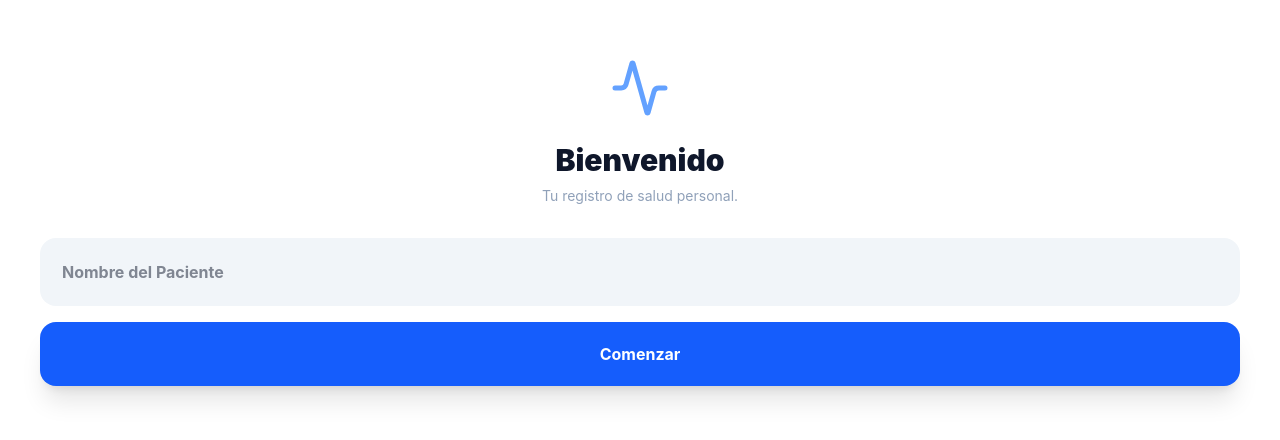
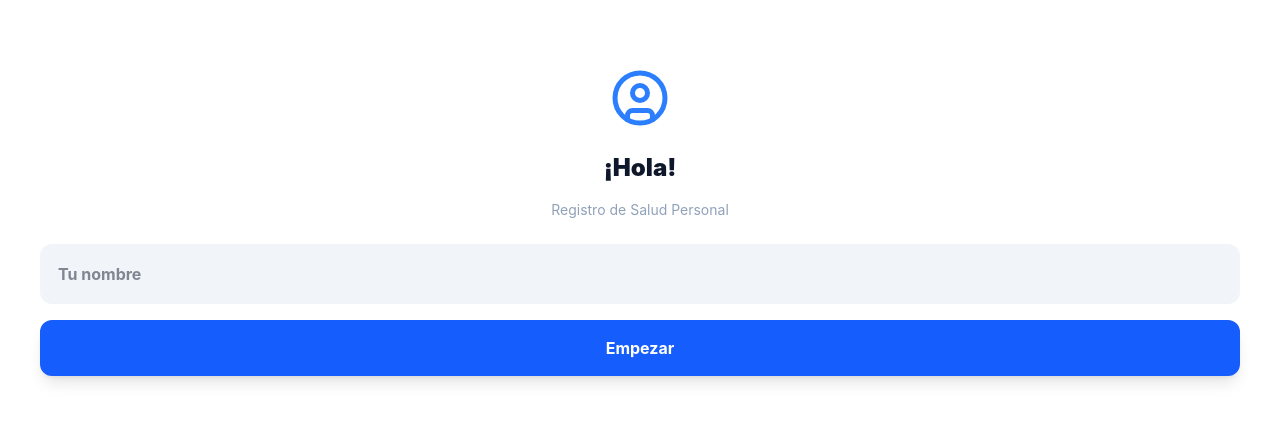
Before and after one commit to FrancoVargas2025/mi-botiquin, a React (Vite) app: page / in a window 1280 px wide. Shown: the part 178-618 px from the top of the page. Built offline with nearby package versions, Linux system fonts and the light colour scheme.

Commit message:
Update App.jsx

```diff
--- a/src/App.jsx
+++ b/src/App.jsx
@@ -24,7 +24,7 @@ export default function MedTracker() {
   const [tempPatientName, setTempPatientName] = useState(patientName);
 
   const [meds, setMeds] = useState(() => {
-    const saved = localStorage.getItem('botiquin-v16-full');
+    const saved = localStorage.getItem('botiquin-v17-compact');
     return saved ? JSON.parse(saved) : [];
   });
 
@@ -33,7 +33,7 @@ export default function MedTracker() {
   const [newTime, setNewTime] = useState('09:00');
 
   useEffect(() => {
-    localStorage.setItem('botiquin-v16-full', JSON.stringify(meds));
+    localStorage.setItem('botiquin-v17-compact', JSON.stringify(meds));
     localStorage.setItem('botiquin-paciente', patientName);
   }, [meds, patientName]);
 
@@ -133,38 +133,38 @@ export default function MedTracker() {
   });
 
   return (
-    <div className="min-h-screen bg-slate-50 p-4 md:p-10 font-sans text-slate-900 pb-32">
+    <div className="min-h-screen bg-slate-50 p-4 md:p-10 font-sans text-slate-900 pb-24">
       <div className="max-w-xl mx-auto">
 
         {/* PANTALLA BIENVENIDA */}
         {!patientName && (
           <div className="fixed inset-0 bg-white z-[100] p-10 flex flex-col items-center justify-center text-center">
-            <Activity size={60} className="text-blue-500 mb-6 animate-pulse" />
-            <h2 className="text-3xl font-black mb-2">Bienvenido</h2>
-            <p className="text-slate-400 mb-8 text-sm">Tu registro de salud personal.</p>
-            <input type="text" value={tempPatientName} onChange={(e) => setTempPatientName(e.target.value)} placeholder="Nombre del Paciente" className="w-full p-5 rounded-2xl bg-slate-100 mb-4 font-bold outline-none border-2 border-transparent focus:border-blue-500 transition-all" />
-            <button onClick={() => setPatientName(tempPatientName)} className="w-full bg-blue-600 text-white p-5 rounded-2xl font-bold shadow-xl">Comenzar</button>
+            <UserCircle size={60} className="text-blue-500 mb-6" />
+            <h2 className="text-2xl font-black mb-4">¡Hola!</h2>
+            <p className="text-slate-400 mb-6 text-sm">Registro de Salud Personal</p>
+            <input type="text" value={tempPatientName} onChange={(e) => setTempPatientName(e.target.value)} placeholder="Tu nombre" className="w-full p-4 rounded-xl bg-slate-100 mb-4 font-bold outline-none border-2 border-transparent focus:border-blue-500" />
+            <button onClick={() => setPatientName(tempPatientName)} className="w-full bg-blue-600 text-white p-4 rounded-xl font-bold shadow-lg">Empezar</button>
           </div>
         )}
 
-        <header className="flex justify-between items-center mb-6 bg-white p-5 rounded-[2rem] shadow-sm">
+        <header className="flex justify-between items-center mb-6 bg-white p-4 rounded-[1.5rem] shadow-sm">
           <div>
             <h1 className="text-xl font-black leading-none">Mi Botiquín</h1>
             <span className="text-[10px] text-blue-500 font-bold uppercase tracking-widest">{patientName}</span>
           </div>
           <div className="flex gap-2">
-            <button onClick={handleNotifClick} className={`p-2 rounded-xl transition-all ${notifStatus === 'granted' ? 'text-blue-500 bg-blue-50' : 'text-slate-300'}`}>
-              {notifStatus === 'granted' ? <BellRing size={22}/> : <BellOff size={22}/>}
+            <button onClick={handleNotifClick} className={`p-2 rounded-lg ${notifStatus === 'granted' ? 'text-blue-500 bg-blue-50' : 'text-slate-300'}`}>
+              {notifStatus === 'granted' ? <BellRing size={20}/> : <BellOff size={20}/>}
             </button>
-            <button onClick={exportPDF} className="bg-slate-900 text-white p-3 rounded-xl shadow-lg"><FileDown size={20}/></button>
+            <button onClick={exportPDF} className="bg-slate-900 text-white p-2 rounded-lg"><FileDown size={18}/></button>
           </div>
         </header>
 
         {/* TRACKER SEMANAL */}
-        <div className="mb-8">
-          <div className="flex items-center justify-between mb-4 bg-white p-4 rounded-2xl shadow-sm border border-slate-50">
+        <div className="mb-6">
+          <div className="flex items-center justify-between mb-4 bg-white p-3 rounded-2xl shadow-sm">
             <button onClick={() => setCurrentWeekStart(new Date(currentWeekStart.setDate(currentWeekStart.getDate() - 7)))}><ChevronLeft/></button>
-            <span className="font-bold text-xs uppercase tracking-tighter text-slate-400">
+            <span className="font-bold text-xs uppercase text-slate-400">
               {currentWeekStart.toLocaleDateString('es-ES', { month: 'long', year: 'numeric' })}
             </span>
             <button onClick={() => setCurrentWeekStart(new Date(currentWeekStart.setDate(currentWeekStart.getDate() + 7)))}><ChevronRight/></button>
@@ -172,8 +172,8 @@ export default function MedTracker() {
 
           <div className="space-y-4">
             {meds.map(med => (
-              <div key={med.id} className="bg-white rounded-[2rem] p-6 shadow-sm border border-slate-100">
-                <div className="flex justify-between items-center mb-4">
+              <div key={med.id} className="bg-white rounded-3xl p-5 shadow-sm border border-slate-50">
+                <div className="flex justify-between items-center mb-4 gap-4">
                   <div className="flex items-center gap-3">
                     <div className="bg-blue-600 p-3 rounded-xl text-white shadow-lg"><Pill size={18}/></div>
                     <div>
@@ -204,65 +204,60 @@ export default function MedTracker() {
           </div>
         </div>
 
-        {/* SECCIÓN DE EMERGENCIAS ARGENTINA */}
-        <div className="bg-red-50 rounded-[2.5rem] p-8 border border-red-100 mb-10">
-          <div className="flex items-center gap-3 mb-6">
-            <ShieldAlert className="text-red-600" size={28} />
-            <h2 className="text-xl font-black text-red-900 tracking-tight">Emergencias (Arg)</h2>
+        {/* SECCIÓN DE EMERGENCIAS COMPACTA AR/OSEP */}
+        <div className="bg-red-50 rounded-3xl p-5 border border-red-100 mb-6">
+          <div className="flex items-center gap-2.5 mb-4 border-b border-red-100 pb-3">
+            <ShieldAlert className="text-red-600" size={20} />
+            <h2 className="text-base font-black text-red-900 tracking-tight">Emergencias Argentinas (Urgencias)</h2>
           </div>
 
-          <div className="grid grid-cols-2 gap-4">
-            <a href="tel:107" className="bg-white p-4 rounded-2xl shadow-sm flex flex-col items-center justify-center text-center hover:bg-red-100 transition-colors">
-              <HeartPulse className="text-red-600 mb-2" />
-              <span className="text-2xl font-black text-red-600">107</span>
-              <span className="text-[10px] font-bold text-slate-400 uppercase">Ambulancia</span>
-            </a>
-            <a href="tel:911" className="bg-white p-4 rounded-2xl shadow-sm flex flex-col items-center justify-center text-center hover:bg-red-100 transition-colors">
-              <ShieldAlert className="text-blue-600 mb-2" />
-              <span className="text-2xl font-black text-blue-600">911</span>
-              <span className="text-[10px] font-bold text-slate-400 uppercase">Policía</span>
-            </a>
-          </div>
-
-          <div className="mt-6 space-y-3">
-            <div className="bg-white/50 p-4 rounded-2xl border border-red-100">
-              <p className="text-xs font-black text-red-800 uppercase mb-2 flex items-center gap-2">
-                <Activity size={14}/> Mutuales y Obras Sociales
-              </p>
-              <div className="space-y-2">
-                <a href="tel:08108101033" className="flex justify-between items-center text-sm">
-                  <span className="font-bold text-slate-700">OSEP Mendoza</span>
-                  <span className="bg-red-600 text-white px-3 py-1 rounded-lg font-black text-xs">0810-810-1033</span>
+          <div className="space-y-2.5">
+            {[
+              { icon: HeartPulse, iconColor: 'text-red-600', name: 'Ambulancia (Nacional)', num: '107' },
+              { icon: ShieldAlert, iconColor: 'text-blue-600', name: 'Policía (Urgencias 911)', num: '911' },
+              { icon: Activity, iconColor: 'text-red-600', name: 'OSEP Mendoza (Central)', num: '0810-810-1033' },
+              { icon: Phone, iconColor: 'text-slate-600', name: 'PAMI Escucha (Consultas)', num: '138' },
+              { icon: Phone, iconColor: 'text-slate-600', name: 'Salud Mental (Asistencia)', num: '0800-999-0091' },
+            ].map((item, index) => {
+              const IconComponent = item.icon;
+              return (
+                <a
+                  key={index}
+                  href={`tel:${item.num.replace(/-/g, '')}`}
+                  className="flex items-center justify-between bg-white/70 p-3 rounded-xl border border-red-50 hover:bg-white transition-colors"
+                >
+                  <div className="flex items-center gap-3">
+                    <IconComponent className={item.iconColor} size={18} />
+                    <div>
+                      <p className="font-bold text-slate-900 text-xs leading-tight">{item.name}</p>
+                      <p className="text-[10px] font-black text-slate-500 tracking-tighter">{item.num}</p>
+                    </div>
+                  </div>
+                  <div className="bg-red-600 text-white p-2.5 rounded-full shadow-md">
+                    <Phone size={12} />
+                  </div>
                 </a>
-                <a href="tel:138" className="flex justify-between items-center text-sm border-t border-red-50 pt-2">
-                  <span className="font-bold text-slate-700">PAMI (Escucha)</span>
-                  <span className="bg-slate-800 text-white px-3 py-1 rounded-lg font-black text-xs">138</span>
-                </a>
-                <a href="tel:08009990091" className="flex justify-between items-center text-sm border-t border-red-50 pt-2">
-                  <span className="font-bold text-slate-700">Salud Mental</span>
-                  <span className="bg-slate-800 text-white px-3 py-1 rounded-lg font-black text-xs">0800-999-0091</span>
-                </a>
-              </div>
-            </div>
+              );
+            })}
           </div>
         </div>
 
-        <button onClick={() => {setEditingMedId(null); setNewName(''); setIsModalOpen(true);}} className="fixed bottom-8 right-8 bg-blue-600 text-white p-5 rounded-full shadow-2xl z-50 hover:scale-110 active:scale-90 transition-all">
-          <Plus size={28}/>
+        <button onClick={() => {setEditingMedId(null); setNewName(''); setIsModalOpen(true);}} className="fixed bottom-6 right-6 bg-blue-600 text-white p-4 rounded-full shadow-lg z-50 hover:scale-110 active:scale-90 transition-all">
+          <Plus size={24}/>
         </button>
 
-        {/* MODAL */}
+        {/* MODAL FORMULARIO */}
         {isModalOpen && (
           <div className="fixed inset-0 bg-slate-900/60 backdrop-blur-sm flex items-end sm:items-center justify-center z-[110] p-0 sm:p-4">
-            <div className="bg-white w-full max-w-sm rounded-t-[2.5rem] sm:rounded-[2.5rem] p-10 shadow-2xl">
-              <h2 className="text-2xl font-black mb-6 text-slate-800">{editingMedId ? 'Editar' : 'Nuevo'}</h2>
+            <div className="bg-white w-full max-w-sm rounded-t-[2rem] sm:rounded-[2rem] p-8 shadow-2xl">
+              <h2 className="text-xl font-bold mb-4">{editingMedId ? 'Editar' : 'Nuevo'}</h2>
               <form onSubmit={saveMedication} className="space-y-4">
-                <input autoFocus type="text" placeholder="Nombre" value={newName} onChange={e => setNewName(e.target.value)} className="w-full p-5 bg-slate-50 rounded-2xl font-bold outline-none" />
+                <input autoFocus type="text" placeholder="Nombre" value={newName} onChange={e => setNewName(e.target.value)} className="w-full p-4 bg-slate-50 rounded-xl font-bold outline-none focus:ring-2 focus:ring-blue-500" />
                 <div className="grid grid-cols-2 gap-3">
-                  <input type="text" placeholder="Dosis" value={newDosage} onChange={e => setNewDosage(e.target.value)} className="w-full p-5 bg-slate-50 rounded-2xl font-bold outline-none" />
-                  <input type="time" value={newTime} onChange={e => setNewTime(e.target.value)} className="w-full p-5 bg-slate-50 rounded-2xl font-bold outline-none" />
+                  <input type="text" placeholder="Dosis" value={newDosage} onChange={e => setNewDosage(e.target.value)} className="w-full p-4 bg-slate-50 rounded-xl font-bold outline-none" />
+                  <input type="time" value={newTime} onChange={e => setNewTime(e.target.value)} className="w-full p-4 bg-slate-50 rounded-xl font-bold outline-none" />
                 </div>
-                <button type="submit" className="w-full bg-blue-600 text-white p-5 rounded-2xl font-bold shadow-lg mt-2 uppercase text-sm tracking-widest">Guardar</button>
+                <button type="submit" className="w-full bg-blue-600 text-white p-4 rounded-xl font-bold shadow-lg">Guardar</button>
                 <button type="button" onClick={() => setIsModalOpen(false)} className="w-full text-slate-400 font-bold p-2 text-xs uppercase">Cancelar</button>
               </form>
             </div>
```
